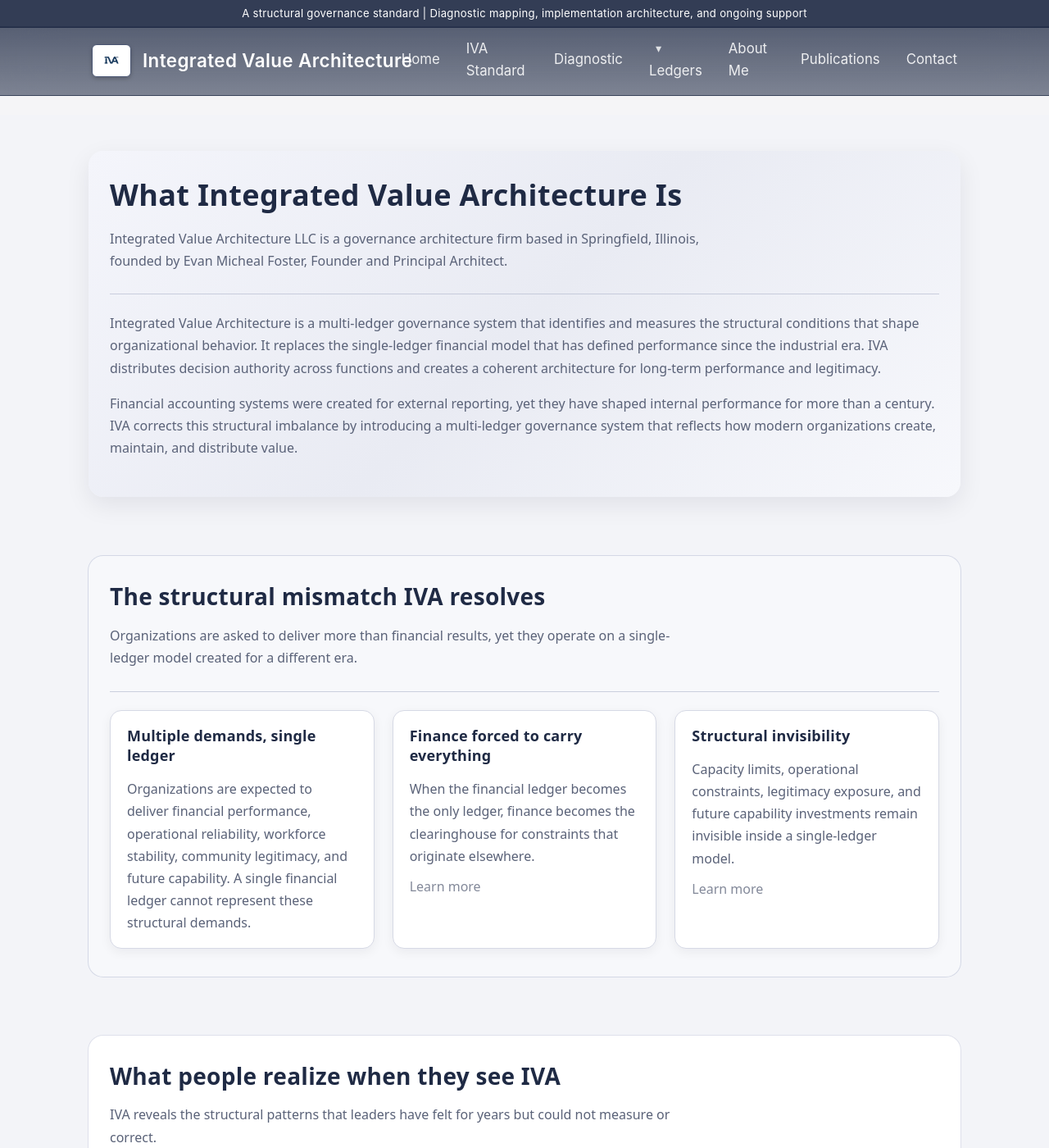
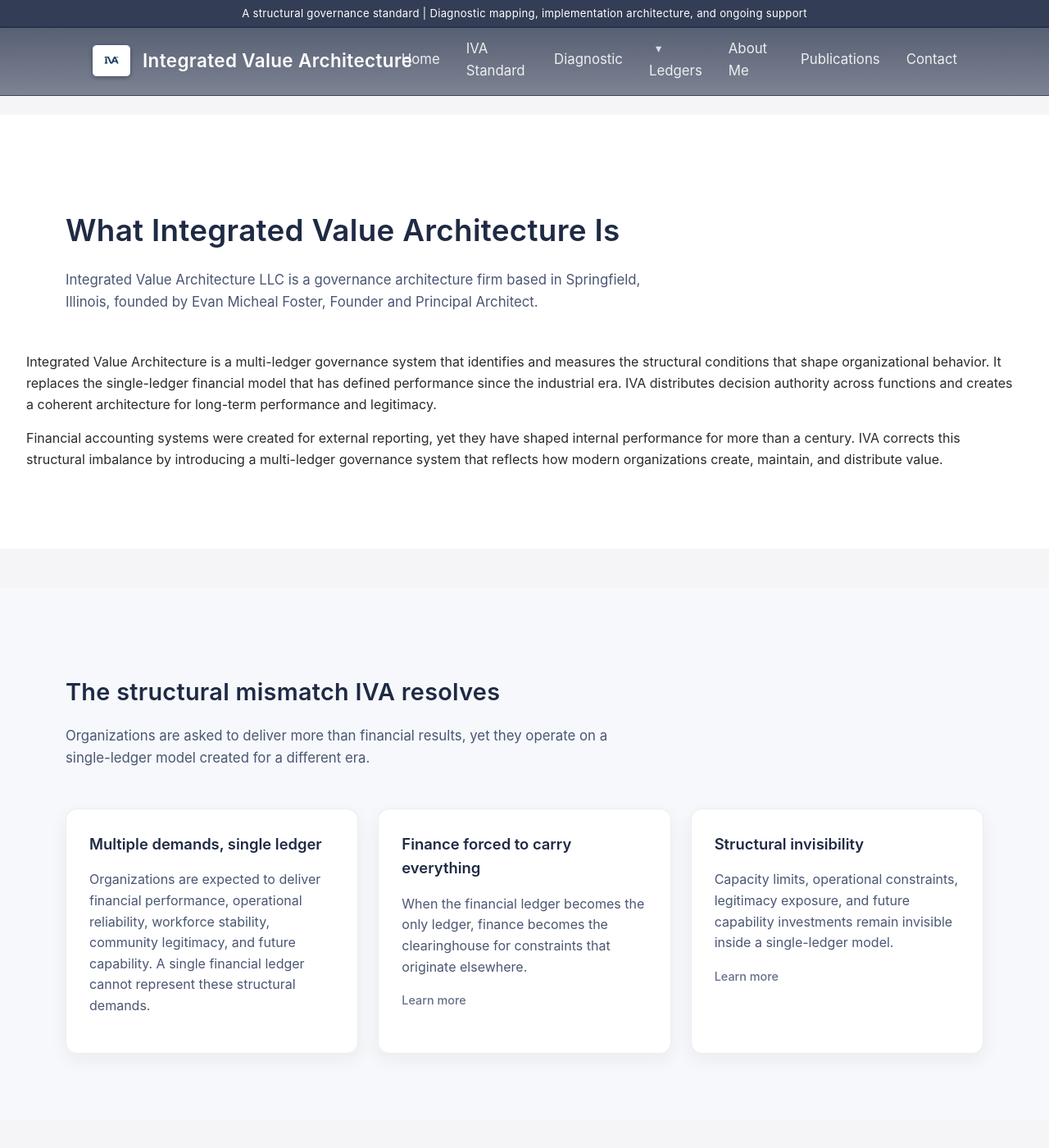
Before and after one commit to efost7873/integratedvaluearchitecture.com, a Jekyll site: the page built from index.html, in a window 1280 px wide and 1400 px high. Shown: the whole window at 82% size. Built offline with Jekyll 4.4.1, drawn with Linux system fonts in a browser that asks for light colours.

Commit message:
Update _homepage.scss

```diff
--- a/_sass/_homepage.scss
+++ b/_sass/_homepage.scss
@@ -1,240 +1,231 @@
-/* === HOMEPAGE STYLES: GLOBAL === */
+/* ============================================
+   BASE PAGE WRAPPER
+============================================ */
 
-:root {
-  --iva-blue: #1F2A44;
-  --iva-slate: #4A5673;
-  --iva-bg-main: #F3F4F8;
-  --iva-bg-soft: #E9EBF3;
-  --iva-bg-band: #F7F8FB;
-  --iva-border-soft: #D6D9E5;
-  --iva-border-strong: #B8BED2;
-  --iva-text-main: #1F2430;
-  --iva-text-muted: #5A6278;
-  --iva-text-soft: #7A8297;
-  --iva-shadow-soft: 0 10px 30px rgba(10, 18, 40, 0.08);
-  --iva-shadow-subtle: 0 4px 14px rgba(10, 18, 40, 0.06);
-  --iva-radius-card: 14px;
-  --iva-radius-pill: 999px;
-  --iva-transition-fast: 0.18s ease-out;
-  --iva-transition-med: 0.24s ease-out;
+.iva-page {
+  padding-top: 140px; /* identity bar + header */
 }
 
-@media (prefers-reduced-motion: reduce) {
-  * {
-    scroll-behavior: auto !important;
-    animation-duration: 0.001ms !important;
-    animation-iteration-count: 1 !important;
-    transition-duration: 0.001ms !important;
+@media (max-width: 900px) {
+  .iva-page {
+    padding-top: 90px;
   }
 }
 
-.iva-page {
-  margin-top: 140px;
-  background: var(--iva-bg-main);
-  color: var(--iva-text-main);
-  font-family: system-ui, -apple-system, BlinkMacSystemFont, "SF Pro Text", "Segoe UI", sans-serif;
+/* ============================================
+   SECTION BANDS
+============================================ */
 
-  h1,
-  h2,
-  h3 {
-    letter-spacing: 0.01em;
-    color: var(--iva-blue);
-    margin-top: 0;
-  }
+.iva-band-soft {
+  background: #F6F8FB;
+  padding: 80px 32px;
+}
 
-  h1 {
-    font-size: 36px;
-    line-height: 1.22;
-    margin-bottom: 18px;
-  }
+.iva-band-strong {
+  background: #FFFFFF;
+  padding: 80px 32px;
+}
 
-  h2 {
-    font-size: 28px;
-    line-height: 1.28;
-    margin-bottom: 14px;
-  }
-
-  h3 {
-    font-size: 18px;
-    line-height: 1.35;
-    margin-bottom: 10px;
-  }
-
-  p {
-    font-size: 16px;
-    line-height: 1.7;
-    color: var(--iva-text-muted);
-    margin-bottom: 12px;
-  }
-
-  main {
-    max-width: 1120px;
-    margin: 0 auto;
-    padding: 44px 28px 88px;
-  }
-
-  section {
-    margin-bottom: 72px;
-    padding: 32px 26px 34px;
-    border-radius: 18px;
-    background: #FFFFFF;
-    box-shadow: 0 0 0 1px rgba(214, 217, 229, 0.7);
-
-    &.iva-band-soft {
-      background: var(--iva-bg-band);
-      box-shadow: 0 0 0 1px rgba(200, 205, 222, 0.7);
-    }
-
-    &.iva-band-strong {
-      background: linear-gradient(135deg, #F4F5FB 0%, #E9EBF3 50%, #F7F8FC 100%);
-      box-shadow: var(--iva-shadow-soft);
-    }
+@media (max-width: 900px) {
+  .iva-band-soft,
+  .iva-band-strong {
+    padding: 60px 20px;
   }
 }
 
+/* ============================================
+   SECTION HEADER
+============================================ */
+
 .section-header {
-  margin-bottom: 22px;
-  padding-bottom: 14px;
-  border-bottom: 1px solid rgba(184, 190, 210, 0.7);
+  max-width: 1120px;
+  margin: 0 auto 48px auto;
+}
 
-  h2 {
-    margin-bottom: 6px;
+.section-header h1,
+.section-header h2 {
+  font-weight: 600;
+  letter-spacing: 0.3px;
+  margin-bottom: 16px;
+  color: #1F2A44;
+}
+
+.section-header p {
+  font-size: 1.05rem;
+  color: #4A5673;
+  max-width: 720px;
+}
+
+/* ============================================
+   GRID SYSTEM
+============================================ */
+
+.grid {
+  max-width: 1120px;
+  margin: 0 auto;
+  display: grid;
+  gap: 24px;
+}
+
+.grid-2 {
+  grid-template-columns: repeat(2, 1fr);
+}
+
+.grid-3 {
+  grid-template-columns: repeat(3, 1fr);
+}
+
+@media (max-width: 980px) {
+  .grid-3 {
+    grid-template-columns: repeat(2, 1fr);
   }
 }
 
-.section-subtitle {
-  font-size: 15px;
-  color: var(--iva-text-soft);
-  max-width: 720px;
-}
-
-.grid {
-  display: grid;
-  gap: 22px;
-
-  &.grid-2 {
-    grid-template-columns: repeat(2, minmax(0, 1fr));
-  }
-
-  &.grid-3 {
-    grid-template-columns: repeat(3, minmax(0, 1fr));
+@media (max-width: 700px) {
+  .grid-2,
+  .grid-3 {
+    grid-template-columns: 1fr;
   }
 }
 
+/* ============================================
+   CARD SYSTEM
+============================================ */
+
 .card {
   background: #FFFFFF;
-  border-radius: var(--iva-radius-card);
-  padding: 18px 20px 16px;
-  border: 1px solid var(--iva-border-soft);
-  box-shadow: var(--iva-shadow-subtle);
+  border-radius: 14px;
+  padding: 28px;
+  border: 1px solid rgba(31, 42, 68, 0.08);
+  box-shadow: 0 8px 22px rgba(31, 42, 68, 0.06);
   transition:
-    transform var(--iva-transition-fast),
-    box-shadow var(--iva-transition-fast),
-    border-color var(--iva-transition-fast),
-    background-color var(--iva-transition-fast);
-
-  p {
-    margin-bottom: 0;
-  }
-
-  @media (hover: hover) and (pointer: fine) {
-    &:hover {
-      transform: translateY(-3px);
-      box-shadow: var(--iva-shadow-soft);
-      border-color: var(--iva-border-strong);
-      background-color: #FFFFFF;
-    }
-  }
+    transform 0.18s ease,
+    box-shadow 0.18s ease,
+    border-color 0.18s ease;
 }
 
-/* ============================================================
-   CLICKABLE CARDS
-   Use: <a class="card card-link" href="..."> ... </a>
-============================================================ */
-
-a.card {
-  display: block;
+.card h3 {
+  margin-bottom: 12px;
+  font-weight: 600;
+  color: #1F2A44;
 }
 
+.card p {
+  color: #4A5673;
+  line-height: 1.6;
+}
+
+/* Hover behavior */
+.card:hover {
+  transform: translateY(-3px);
+  box-shadow: 0 14px 30px rgba(31, 42, 68, 0.10);
+  border-color: rgba(31, 42, 68, 0.16);
+}
+
+/* ============================================
+   CLICKABLE CARD LINKS
+============================================ */
+
 .card-link {
+  display: block;
   text-decoration: none;
   color: inherit;
-  cursor: pointer;
-  position: relative;
-
-  h3 {
-    color: var(--iva-blue);
-  }
-
-  p {
-    color: var(--iva-text-muted);
-  }
-
-  &:visited {
-    color: inherit;
-  }
-
-  @media (hover: hover) and (pointer: fine) {
-    &:hover {
-      text-decoration: none;
-    }
-
-    &:hover h3 {
-      text-decoration: underline;
-      text-decoration-thickness: 2px;
-      text-underline-offset: 4px;
-    }
-  }
-
-  &:focus-visible {
-    outline: 3px solid rgba(31, 42, 68, 0.55);
-    outline-offset: 4px;
-  }
 }
 
-/* Optional small cue line inside linked cards when you include it */
-.card-meta {
-  margin-top: 10px;
-  font-size: 0.95em;
-  opacity: 0.75;
+.card-link:visited {
+  color: inherit;
 }
 
-/* ============================================================
-   CTA
-============================================================ */
+.card-link:focus {
+  outline: none;
+}
+
+.card-link:hover {
+  text-decoration: none;
+}
+
+.card-meta {
+  margin-top: 14px;
+  font-size: 0.9rem;
+  font-weight: 500;
+  color: #4A5673;
+  opacity: 0.85;
+}
+
+/* ============================================
+   CTA SECTION
+============================================ */
 
 .iva-cta-section {
-  text-align: left;
-  background: radial-gradient(circle at top left, #FDFEFF 0%, #F2F4FB 40%, #E7EAF5 100%);
-  box-shadow: var(--iva-shadow-soft);
-
-  p {
-    margin-bottom: 18px;
-  }
+  background: #1F2A44;
+  color: #FFFFFF;
+  padding: 80px 32px;
+  text-align: center;
 }
 
-.iva-cta-meta {
-  font-size: 14px;
-  color: var(--iva-text-soft);
-  margin-top: 12px;
+.iva-cta-section h2 {
+  color: #FFFFFF;
+  margin-bottom: 18px;
 }
 
-/* ============================================================
-   HEADER VISIBILITY
-============================================================ */
-
-.iva-header,
-.iva-identity-bar {
-  display: block;
-  opacity: 1;
-  transition: opacity 0.25s ease, transform 0.25s ease;
+.iva-cta-section p {
+  max-width: 760px;
+  margin: 0 auto 32px auto;
+  color: rgba(255,255,255,0.85);
+  line-height: 1.6;
 }
 
-html.header-hidden {
-  .iva-header,
-  .iva-identity-bar {
-    opacity: 0;
-    transform: translateY(-20px);
-    pointer-events: none;
-  }
+.iva-btn-primary {
+  display: inline-block;
+  padding: 14px 28px;
+  border-radius: 8px;
+  background: #FFFFFF;
+  color: #1F2A44;
+  font-weight: 600;
+  text-decoration: none;
+  transition:
+    transform 0.16s ease,
+    box-shadow 0.16s ease,
+    background 0.16s ease;
 }
+
+.iva-btn-primary:hover {
+  transform: translateY(-2px);
+  box-shadow: 0 10px 24px rgba(0, 0, 0, 0.25);
+  background: #F0F3F9;
+}
+
+/* ============================================
+   LIST STYLING
+============================================ */
+
+ul {
+  margin: 18px 0 0 20px;
+  padding: 0;
+  color: #4A5673;
+}
+
+ul li {
+  margin-bottom: 10px;
+  line-height: 1.6;
+}
+
+/* ============================================
+   TYPOGRAPHY CONSISTENCY
+============================================ */
+
+h1 {
+  font-size: 2.3rem;
+}
+
+h2 {
+  font-size: 1.8rem;
+}
+
+h3 {
+  font-size: 1.15rem;
+}
+
+p {
+  font-size: 1rem;
+}
```
